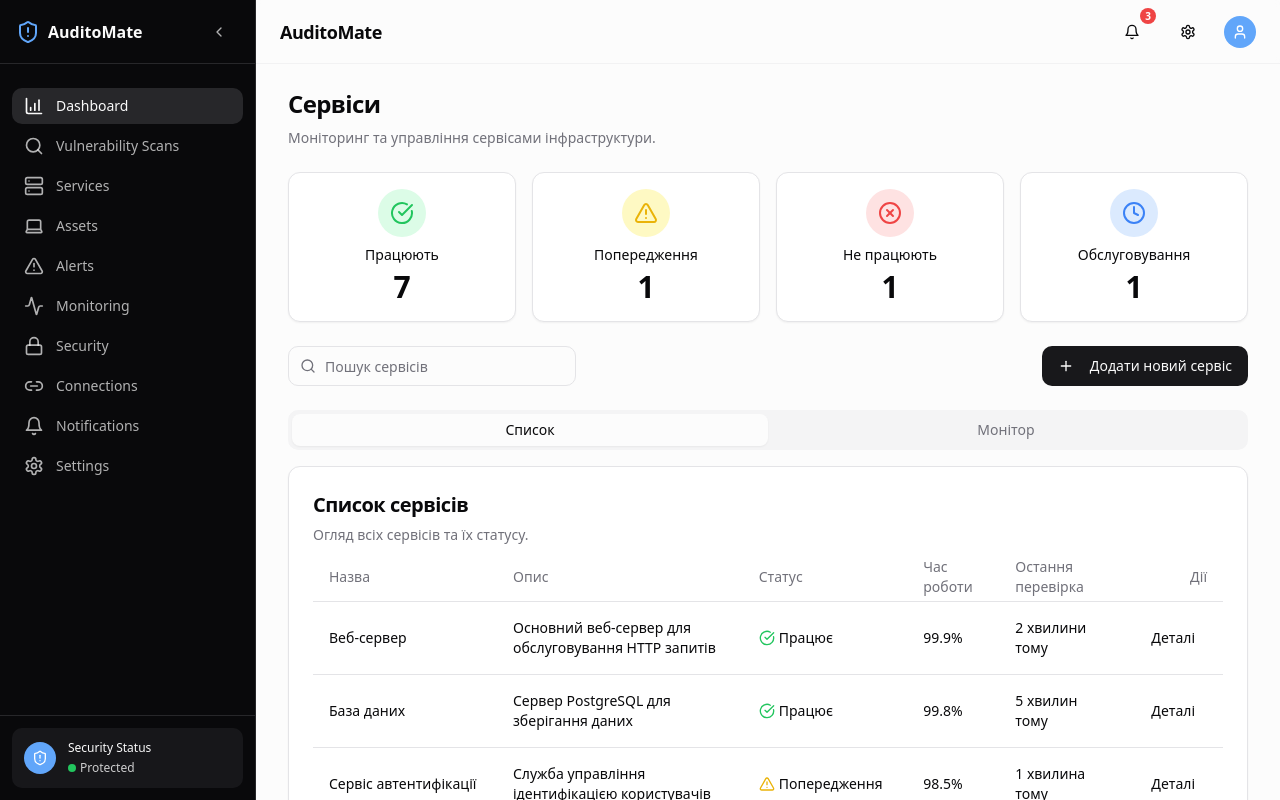
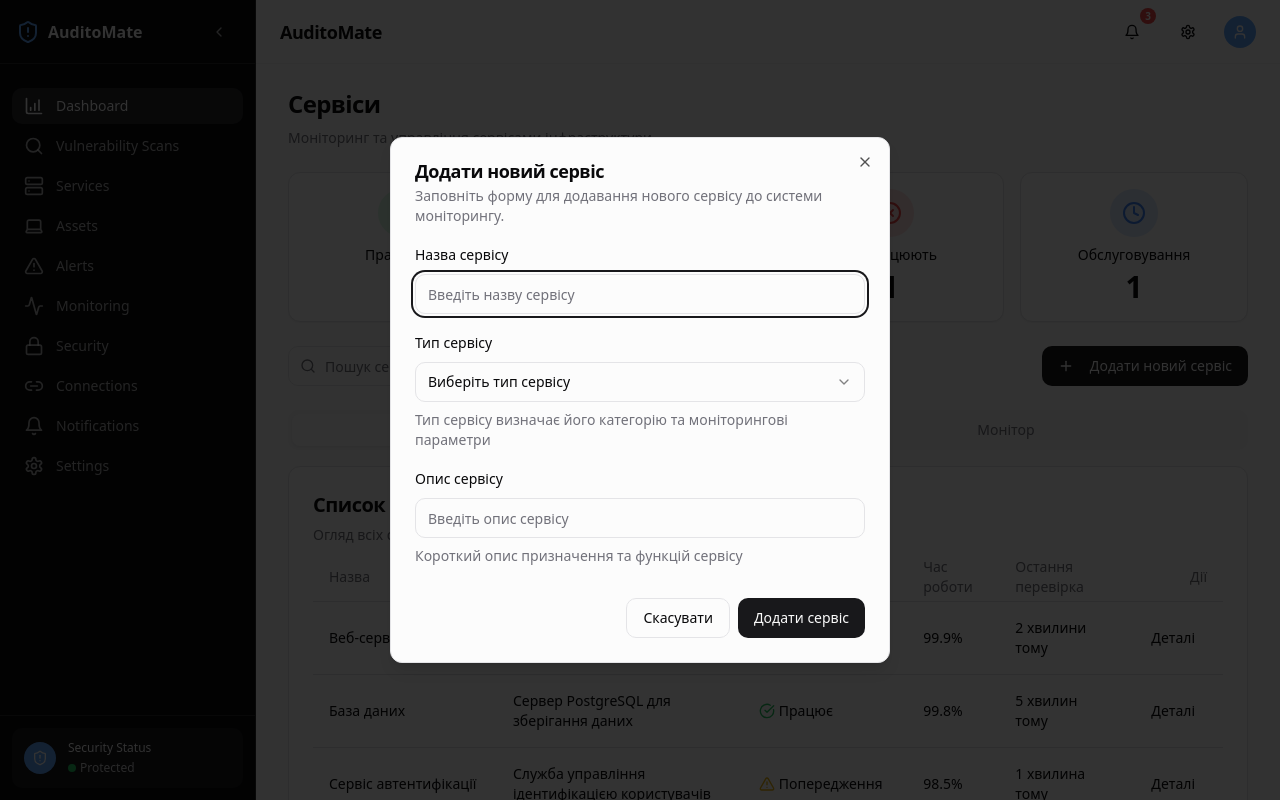
Before and after one commit to cyber-serafim/auditomate-dashboard, a React (Vite) app: page /services in a window 1280 px wide. Both pictures are taken after a click on the button "Додати новий сервіс". Shown: the top 800 px of the page. Built offline with nearby package versions, Linux system fonts and the light colour scheme.

Commit message:
feat: Implement add service functionality
Adds functionality to add a new service on the services page.

```diff
--- /dev/null
+++ b/src/components/services/AddServiceDialog.tsx
@@ -0,0 +1,43 @@
+
+import React from 'react';
+import {
+  Dialog,
+  DialogContent,
+  DialogDescription,
+  DialogHeader,
+  DialogTitle,
+} from "@/components/ui/dialog";
+import CreateServiceForm from './CreateServiceForm';
+
+export interface ServiceFormValues {
+  name: string;
+  type: string;
+  description: string;
+}
+
+interface AddServiceDialogProps {
+  open: boolean;
+  onOpenChange: (open: boolean) => void;
+  onSubmit: (values: ServiceFormValues) => void;
+}
+
+const AddServiceDialog = ({ open, onOpenChange, onSubmit }: AddServiceDialogProps) => {
+  return (
+    <Dialog open={open} onOpenChange={onOpenChange}>
+      <DialogContent className="sm:max-w-[500px]">
+        <DialogHeader>
+          <DialogTitle>Додати новий сервіс</DialogTitle>
+          <DialogDescription>
+            Заповніть форму для додавання нового сервісу до системи моніторингу.
+          </DialogDescription>
+        </DialogHeader>
+        <CreateServiceForm
+          onSubmit={onSubmit}
+          onCancel={() => onOpenChange(false)}
+        />
+      </DialogContent>
+    </Dialog>
+  );
+};
+
+export default AddServiceDialog;
--- /dev/null
+++ b/src/components/services/CreateServiceForm.tsx
@@ -0,0 +1,121 @@
+
+import React from 'react';
+import { zodResolver } from "@hookform/resolvers/zod";
+import { useForm } from "react-hook-form";
+import * as z from "zod";
+import { toast } from "sonner";
+import { Button } from "@/components/ui/button";
+import {
+  Form,
+  FormControl,
+  FormDescription,
+  FormField,
+  FormItem,
+  FormLabel,
+  FormMessage,
+} from "@/components/ui/form";
+import { Input } from "@/components/ui/input";
+import { Select, SelectContent, SelectItem, SelectTrigger, SelectValue } from "@/components/ui/select";
+
+// Schema for service creation validation
+const serviceSchema = z.object({
+  name: z.string().min(2, { message: "Назва сервісу повинна містити мінімум 2 символи" }),
+  type: z.string({ required_error: "Виберіть тип сервісу" }),
+  description: z.string().min(5, { message: "Опис сервісу повинен містити мінімум 5 символів" }),
+});
+
+type ServiceFormValues = z.infer<typeof serviceSchema>;
+
+interface CreateServiceFormProps {
+  onSubmit: (values: ServiceFormValues) => void;
+  onCancel: () => void;
+}
+
+const CreateServiceForm = ({ onSubmit, onCancel }: CreateServiceFormProps) => {
+  const form = useForm<ServiceFormValues>({
+    resolver: zodResolver(serviceSchema),
+    defaultValues: {
+      name: "",
+      type: "",
+      description: "",
+    },
+  });
+
+  const handleSubmit = (values: ServiceFormValues) => {
+    onSubmit(values);
+  };
+
+  return (
+    <Form {...form}>
+      <form onSubmit={form.handleSubmit(handleSubmit)} className="space-y-4">
+        <FormField
+          control={form.control}
+          name="name"
+          render={({ field }) => (
+            <FormItem>
+              <FormLabel>Назва сервісу</FormLabel>
+              <FormControl>
+                <Input placeholder="Введіть назву сервісу" {...field} />
+              </FormControl>
+              <FormMessage />
+            </FormItem>
+          )}
+        />
+
+        <FormField
+          control={form.control}
+          name="type"
+          render={({ field }) => (
+            <FormItem>
+              <FormLabel>Тип сервісу</FormLabel>
+              <Select onValueChange={field.onChange} defaultValue={field.value}>
+                <FormControl>
+                  <SelectTrigger>
+                    <SelectValue placeholder="Виберіть тип сервісу" />
+                  </SelectTrigger>
+                </FormControl>
+                <SelectContent>
+                  <SelectItem value="web">Веб-сервіс</SelectItem>
+                  <SelectItem value="database">База даних</SelectItem>
+                  <SelectItem value="storage">Сховище</SelectItem>
+                  <SelectItem value="auth">Автентифікація</SelectItem>
+                  <SelectItem value="network">Мережа</SelectItem>
+                </SelectContent>
+              </Select>
+              <FormDescription>
+                Тип сервісу визначає його категорію та моніторингові параметри
+              </FormDescription>
+              <FormMessage />
+            </FormItem>
+          )}
+        />
+
+        <FormField
+          control={form.control}
+          name="description"
+          render={({ field }) => (
+            <FormItem>
+              <FormLabel>Опис сервісу</FormLabel>
+              <FormControl>
+                <Input placeholder="Введіть опис сервісу" {...field} />
+              </FormControl>
+              <FormDescription>
+                Короткий опис призначення та функцій сервісу
+              </FormDescription>
+              <FormMessage />
+            </FormItem>
+          )}
+        />
+
+        <div className="flex justify-end space-x-2 pt-4">
+          <Button variant="outline" onClick={onCancel} type="button">
+            Скасувати
+          </Button>
+          <Button type="submit">Додати сервіс</Button>
+        </div>
+      </form>
+    </Form>
+  );
+};
+
+export default CreateServiceForm;
--- a/src/pages/Services.tsx
+++ b/src/pages/Services.tsx
@@ -9,9 +9,11 @@ import { Input } from "@/components/ui/input";
 import ServiceMonitor from '@/components/dashboard/ServiceMonitor';
 import { AlertTriangle, CheckCircle, Clock, Plus, Search, ServerCrash, XCircle } from 'lucide-react';
 import { Table, TableBody, TableCell, TableHead, TableHeader, TableRow } from "@/components/ui/table";
+import AddServiceDialog from '@/components/services/AddServiceDialog';
+import { toast } from "sonner";
 
 // Sample services data
-const servicesData = [
+const initialServicesData = [
   { id: '1', name: 'Веб-сервер', status: 'online', uptime: '99.9%', lastChecked: '2 хвилини тому', type: 'web', description: 'Основний веб-сервер для обслуговування HTTP запитів' },
   { id: '2', name: 'База даних', status: 'online', uptime: '99.8%', lastChecked: '5 хвилин тому', type: 'database', description: 'Сервер PostgreSQL для зберігання даних' },
   { id: '3', name: 'Сервіс автентифікації', status: 'warning', uptime: '98.5%', lastChecked: '1 хвилина тому', type: 'auth', description: 'Служба управління ідентифікацією користувачів' },
@@ -40,7 +42,15 @@ const statusText = {
   maintenance: "Обслуговування"
 };
 
-const ServiceHealth = () => {
+const ServiceHealth = ({ services }) => {
+  // Count services by status
+  const statusCounts = {
+    online: services.filter(service => service.status === 'online').length,
+    warning: services.filter(service => service.status === 'warning').length,
+    offline: services.filter(service => service.status === 'offline').length,
+    maintenance: services.filter(service => service.status === 'maintenance').length,
+  };
+
   return (
     <div className="grid grid-cols-1 md:grid-cols-4 gap-4 mb-6">
       <Card>
@@ -49,7 +59,7 @@ const ServiceHealth = () => {
             <CheckCircle className="h-6 w-6 text-green-500" />
           </div>
           <p className="text-sm font-medium">Працюють</p>
-          <p className="text-3xl font-bold mt-1">7</p>
+          <p className="text-3xl font-bold mt-1">{statusCounts.online}</p>
         </CardContent>
       </Card>
 
@@ -59,7 +69,7 @@ const ServiceHealth = () => {
             <AlertTriangle className="h-6 w-6 text-yellow-500" />
           </div>
           <p className="text-sm font-medium">Попередження</p>
-          <p className="text-3xl font-bold mt-1">1</p>
+          <p className="text-3xl font-bold mt-1">{statusCounts.warning}</p>
         </CardContent>
       </Card>
 
@@ -69,7 +79,7 @@ const ServiceHealth = () => {
             <XCircle className="h-6 w-6 text-red-500" />
           </div>
           <p className="text-sm font-medium">Не працюють</p>
-          <p className="text-3xl font-bold mt-1">1</p>
+          <p className="text-3xl font-bold mt-1">{statusCounts.offline}</p>
         </CardContent>
       </Card>
 
@@ -79,7 +89,7 @@ const ServiceHealth = () => {
             <Clock className="h-6 w-6 text-blue-500" />
           </div>
           <p className="text-sm font-medium">Обслуговування</p>
-          <p className="text-3xl font-bold mt-1">1</p>
+          <p className="text-3xl font-bold mt-1">{statusCounts.maintenance}</p>
         </CardContent>
       </Card>
     </div>
@@ -89,11 +99,32 @@ const ServiceHealth = () => {
 const Services = () => {
   const [searchQuery, setSearchQuery] = useState('');
   const [activeTab, setActiveTab] = useState('list');
+  const [showAddDialog, setShowAddDialog] = useState(false);
+  const [servicesData, setServicesData] = useState(initialServicesData);
 
   const filteredServices = servicesData.filter(service =>
     service.name.toLowerCase().includes(searchQuery.toLowerCase()) ||
     service.description.toLowerCase().includes(searchQuery.toLowerCase())
   );
+
+  // Function to handle adding a new service
+  const handleAddService = (values) => {
+    const newService = {
+      id: (servicesData.length + 1).toString(),
+      name: values.name,
+      status: 'online',
+      uptime: '100%',
+      lastChecked: 'щойно',
+      type: values.type,
+      description: values.description
+    };
+
+    setServicesData([...servicesData, newService]);
+    setShowAddDialog(false);
+    toast.success("Сервіс успішно додано", {
+      description: `Сервіс "${values.name}" додано до системи моніторингу.`
+    });
+  };
 
   return (
     <div className="min-h-screen bg-background flex">
@@ -110,7 +141,7 @@ const Services = () => {
             </p>
           </div>
 
-          <ServiceHealth />
+          <ServiceHealth services={servicesData} />
 
           <div className="flex flex-col md:flex-row justify-between gap-4 mb-4">
             <div className="relative w-full md:w-72">
@@ -122,7 +153,10 @@ const Services = () => {
                 onChange={(e) => setSearchQuery(e.target.value)}
               />
             </div>
-            <Button className="w-full md:w-auto">
+            <Button
+              className="w-full md:w-auto"
+              onClick={() => setShowAddDialog(true)}
+            >
               <Plus className="mr-2 h-4 w-4" />
               Додати новий сервіс
             </Button>
@@ -182,6 +216,13 @@ const Services = () => {
           </Tabs>
         </main>
       </div>
+
+      {/* Add Service Dialog */}
+      <AddServiceDialog
+        open={showAddDialog}
+        onOpenChange={setShowAddDialog}
+        onSubmit={handleAddService}
+      />
     </div>
   );
 };
```
